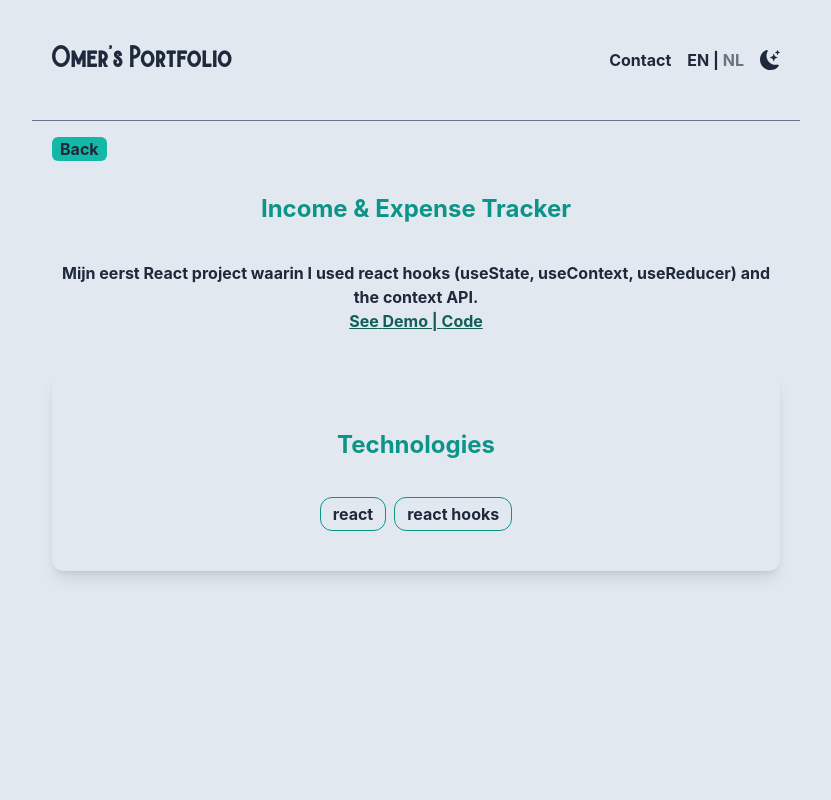
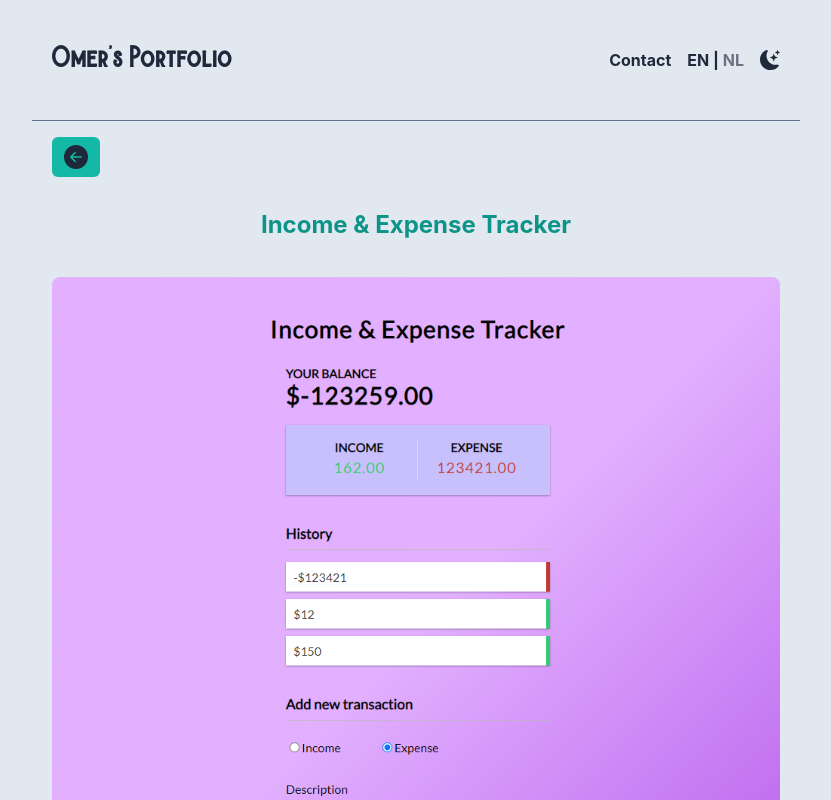
Before and after one commit to DegirmenciOmer/portfolio, a Next.js app in the folder portfolio-omer/: page /projects/0 in a window 1280 px wide. Shown: the top 800 px of the page, without its empty margins (224-1055 px from the left). Built offline with nearby package versions, Linux system fonts and the light colour scheme.

Commit message:
edit projects image

```diff
--- a/portfolio-omer/components/Projects.tsx
+++ b/portfolio-omer/components/Projects.tsx
@@ -26,15 +26,13 @@ const Projects: FC<TProjectsProps> = ({ switchText }) => {
               key={project.id}
               className={`${switchText} rounded-lg p-3 flex flex-col items-center max-w-xl mx-auto gap-1 my-4`}
             >
-              <img
-                className="mx-auto rounded-lg w-2/3 my-5"
-                src={project.img}
-                alt="profile"
-              />
               <Link href={`projects/${+project.id}`}>
-                <button className="w-full bg:text-teal-600">
-                  {project.name}
-                </button>
+                <img
+                  className="mx-auto rounded-lg w-full my-5"
+                  src={project.img}
+                  alt="profile"
+                />
+                <p className="text-center">{project.name}</p>
               </Link>
             </li>
           ))}
--- a/portfolio-omer/pages/projects/[id].tsx
+++ b/portfolio-omer/pages/projects/[id].tsx
@@ -5,6 +5,7 @@ import React, { FC } from "react";
 import { useAppContext } from "../../context/AppContext";
 import Header from "../../components/Header";
 import Footer from "../../components/Footer";
+import { BsFillArrowLeftCircleFill } from "react-icons/bs";
 import Skills, { skill } from "../../components/Skills";
 
 const {
@@ -21,6 +22,7 @@ interface TProject {
     locale: string;
     description: string[];
     demoUrl: string;
+    img: string;
   };
 }
 
@@ -36,19 +38,26 @@ const DynamicPage: FC<TProject> = ({ project }) => {
     <div className={`md:px-20 lg:px-40 text-blue-100 font-bold ${switchBg} `}>
       <Header switchText={switchText} switchBg={switchBg} />
       <main className={`${switchText} px-5 min-h-screen max-w-3xl mx-auto`}>
-        <Link href={`"/#projects"`}>
-          <button className="bg-teal-500 my-4 px-2 rounded-md">Back</button>
+        <Link href="/#projects">
+          <button className="bg-teal-500 my-4 p-2 px-3 rounded-md text-2xl">
+            <BsFillArrowLeftCircleFill />
+          </button>
         </Link>
         <h2 className="py-4 text-center text-teal-600 text-2xl mb-5">
           {translatedProject.name}{" "}
         </h2>
+        <img
+          className="mx-auto rounded-lg w-full my-5"
+          src={project.img}
+          alt="profile"
+        />
         {translatedProject.description.map((text, idx) => (
           <p key={idx} className="text-center">
             {text}
           </p>
         ))}
 
-        <div className="text-center">
+        <div className="text-center mt-10">
           <Link
             className={`text-teal-800 underline hover:text-teal-600 rounded-md `}
             href={project.liveUrl ? project.liveUrl : project.demoUrl}
```
